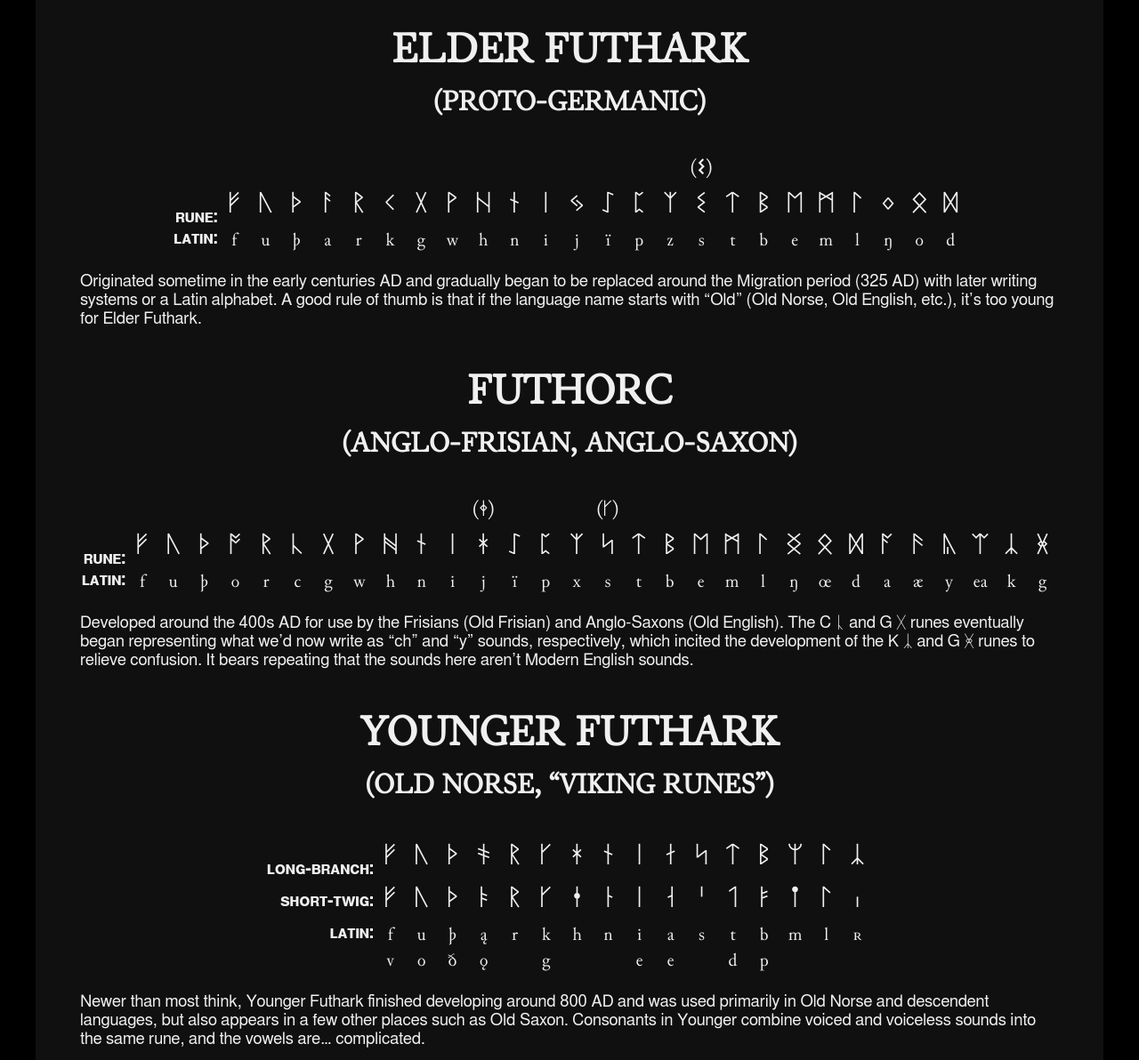
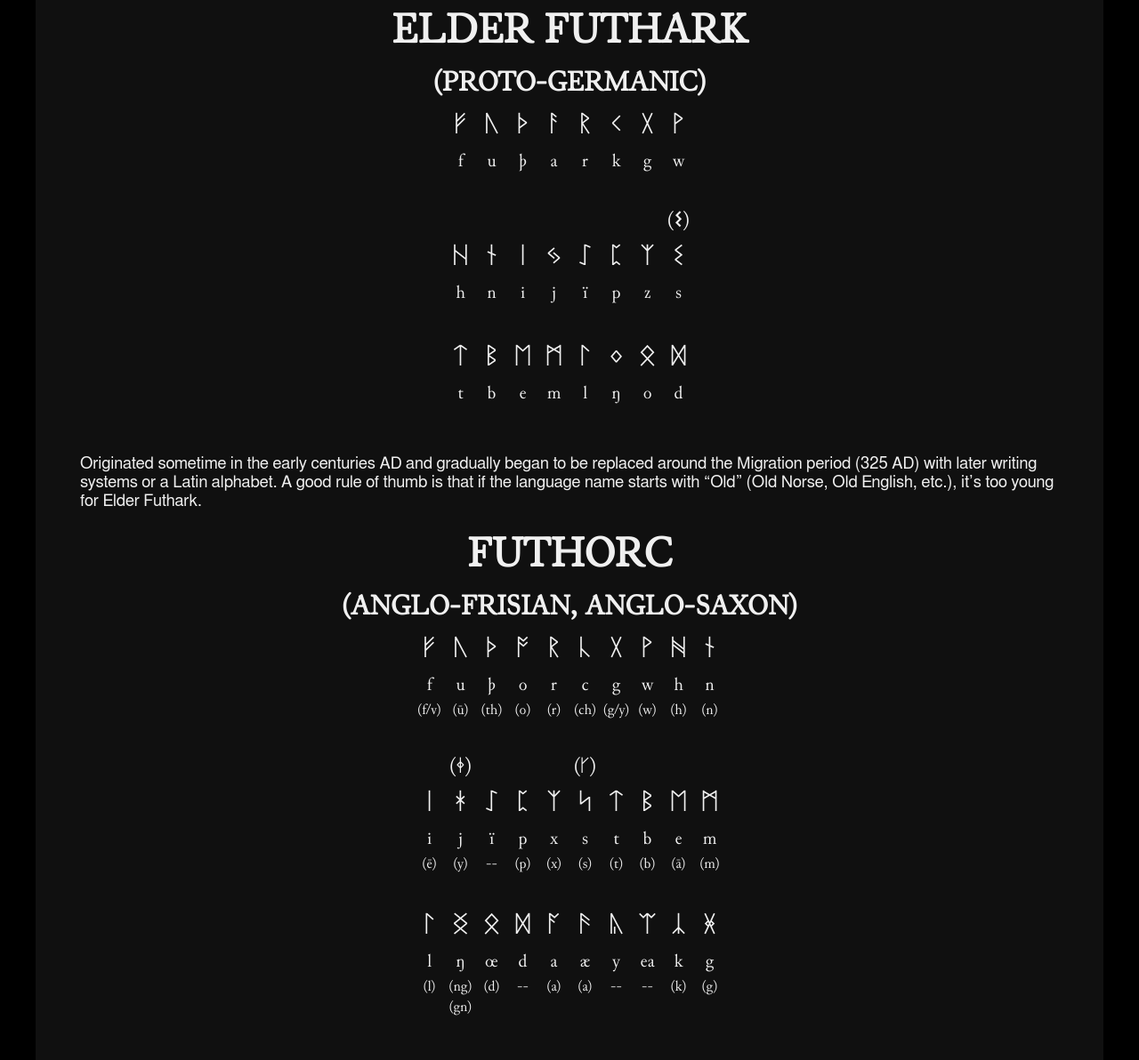
Before and after one commit to JeremiahEWilliams/jeremiahewilliams.github.io, a plain HTML site: page runeprimer.html in a window 1280 px wide. Shown: the part 280-1472 px from the top of the page at 89% size. Drawn offline with Linux system fonts and the light colour scheme; a web font is replaced by a local one.

Commit message:
breaking down the tables

```diff
--- a/runeprimer.html
+++ b/runeprimer.html
@@ -17,14 +17,20 @@
       }
       h1{
         font-size: 5em;
+        text-align: center;
+        margin: auto;
         margin-bottom: 0;
       }
       h2{
         font-size: 3em;
+        text-align: center;
+        margin: auto;
         margin-bottom: 0;
       }
       h3{
         font-size: 2em;
+        text-align: center;
+        margin: auto;
         margin-top: 0;
       }
       p{
@@ -32,9 +38,11 @@
       }
 
       div.bodycont{
+         margin: auto;
          width: 1100px;
          padding-left: 50px; padding-right: 50px;
          background-color: #101010;
+         text-align: center;
       }
 
       p.description{
@@ -43,6 +51,10 @@
         text-align: left;
       }
 
+      table{
+        margin: auto;
+        padding-bottom: 2em;
+      }
       td{
         text-align: center;
         padding: 0; margin: 0;
@@ -56,6 +68,9 @@
       tr.translitrow{
         vertical-align: top;
       }
+      tr.englishrow{
+        vertical-align: top;
+      }
       td.runecell{
         font-size: 2em;
         width: 33px;
@@ -65,9 +80,7 @@
       }
       td.rowlabel{
         text-align: right;
-        font-variant: small-caps;
-        font-weight: bold;
-        font-size: 1.25em;
+        font-size: 1em;
         font-family: freesans, sans-serif;
       }
       td.translitcell{
@@ -77,7 +90,6 @@
   </head>
 
   <body>
-    <center>
     <div class="bodycont" id="bodycont">
       <h1>RUNES</h1>
 
@@ -91,11 +103,8 @@
         <h2>ELDER FUTHARK</h2>
         <h3>(PROTO-GERMANIC)</h3>
 
-        <table class="runetable" id="elderfuthark">
+        <table class="runetable" id="elderfuthark1">
           <tr class="runerow">
-            <td class="rowlabel">
-              rune:
-            </td>
             <td class="runecell">
               &#x16a0;
             </td>
@@ -120,6 +129,37 @@
             <td class="runecell">
               &#x16b9;
             </td>
+          </tr>
+          <tr class="translitrow">
+            <td class="translitcell">
+              f
+            </td>
+            <td class="translitcell">
+              u
+            </td>
+            <td class="translitcell">
+              &thorn;
+            </td>
+            <td class="translitcell">
+              a
+            </td>
+            <td class="translitcell">
+              r
+            </td>
+            <td class="translitcell">
+              k
+            </td>
+            <td class="translitcell">
+              g
+            </td>
+            <td class="translitcell">
+              w
+            </td>
+          </tr>
+        </table>
+
+        <table class="runetable" id="elderfuthark2">
+          <tr class="runerow">
             <td class="runecell">
               &#x16ba;
             </td>
@@ -144,6 +184,37 @@
             <td class="runecell">
               <span class="runealt">(&#x10314;)</span><br />&#x16ca;
             </td>
+          </tr>
+          <tr class="translitrow">
+            <td class="translitcell">
+              h
+            </td>
+            <td class="translitcell">
+              n
+            </td>
+            <td class="translitcell">
+              i
+            </td>
+            <td class="translitcell">
+              j
+            </td>
+            <td class="translitcell">
+              &iuml;
+            </td>
+            <td class="translitcell">
+              p
+            </td>
+            <td class="translitcell">
+              z
+            </td>
+            <td class="translitcell">
+              s
+            </td>
+          </tr>
+        </table>
+
+        <table class="runetable" id="elderfuthark3">
+          <tr class="runerow">
             <td class="runecell">
               &#x16cf;
             </td>
@@ -170,57 +241,6 @@
             </td>
           </tr>
           <tr class="translitrow">
-            <td class="rowlabel">
-              latin:
-            </td>
-            <td class="translitcell">
-              f
-            </td>
-            <td class="translitcell">
-              u
-            </td>
-            <td class="translitcell">
-              &thorn;
-            </td>
-            <td class="translitcell">
-              a
-            </td>
-            <td class="translitcell">
-              r
-            </td>
-            <td class="translitcell">
-              k
-            </td>
-            <td class="translitcell">
-              g
-            </td>
-            <td class="translitcell">
-              w
-            </td>
-            <td class="translitcell">
-              h
-            </td>
-            <td class="translitcell">
-              n
-            </td>
-            <td class="translitcell">
-              i
-            </td>
-            <td class="translitcell">
-              j
-            </td>
-            <td class="translitcell">
-              &iuml;
-            </td>
-            <td class="translitcell">
-              p
-            </td>
-            <td class="translitcell">
-              z
-            </td>
-            <td class="translitcell">
-              s
-            </td>
             <td class="translitcell">
               t
             </td>
@@ -248,6 +268,7 @@
           </tr>
         </table>
 
+
         <p class="description">
           Originated sometime in the early centuries AD and gradually began to be replaced around the Migration period (325 AD) with later writing systems or a Latin alphabet. A good rule of thumb is that if the language name starts with “Old” (Old Norse, Old English, etc.), it’s too young for Elder Futhark.
         </p>
@@ -255,11 +276,8 @@
         <h2>FUTHORC</h2>
         <h3>(ANGLO-FRISIAN, ANGLO-SAXON)</h3>
 
-        <table class="runetable" id="futhorc">
+        <table class="runetable" id="futhorc1">
           <tr class="runerow">
-            <td class="rowlabel">
-              rune:
-            </td>
             <td class="runecell">
               &#x16a0;
             </td>
@@ -290,6 +308,75 @@
             <td class="runecell">
               &#x16be;
             </td>
+          </tr>
+          <tr class="translitrow">
+            <td class="translitcell">
+              f
+            </td>
+            <td class="translitcell">
+              u
+            </td>
+            <td class="translitcell">
+              &thorn;
+            </td>
+            <td class="translitcell">
+              o
+            </td>
+            <td class="translitcell">
+              r
+            </td>
+            <td class="translitcell">
+              c
+            </td>
+            <td class="translitcell">
+              g
+            </td>
+            <td class="translitcell">
+              w
+            </td>
+            <td class="translitcell">
+              h
+            </td>
+            <td class="translitcell">
+              n
+            </td>
+          </tr>
+          <tr class="englishrow">
+            <td class="englishcell">
+              (f/v)
+            </td>
+            <td class="englishcell">
+              (&#363;)
+            </td>
+            <td class="englishcell">
+              (th)
+            </td>
+            <td class="englishcell">
+              (o)
+            </td>
+            <td class="englishcell">
+              (r)
+            </td>
+            <td class="englishcell">
+              (ch)
+            </td>
+            <td class="englishcell">
+              (g/y)
+            </td>
+            <td class="englishcell">
+              (w)
+            </td>
+            <td class="englishcell">
+              (h)
+            </td>
+            <td class="englishcell">
+              (n)
+            </td>
+          </tr>
+        </table>
+
+        <table class="runetable" id="futhorc2">
+          <tr class="runerow">
             <td class="runecell">
               &#x16c1;
             </td>
@@ -320,6 +407,75 @@
             <td class="runecell">
               &#x16d7;
             </td>
+          </tr>
+          <tr class="translitrow">
+            <td class="translitcell">
+              i
+            </td>
+            <td class="translitcell">
+              j
+            </td>
+            <td class="translitcell">
+              &iuml;
+            </td>
+            <td class="translitcell">
+              p
+            </td>
+            <td class="translitcell">
+              x
+            </td>
+            <td class="translitcell">
+              s
+            </td>
+            <td class="translitcell">
+              t
+            </td>
+            <td class="translitcell">
+              b
+            </td>
+            <td class="translitcell">
+              e
+            </td>
+            <td class="translitcell">
+              m
+            </td>
+          </tr>
+          <tr class="englishrow">
+            <td class="englishcell">
+              (&#275;)
+            </td>
+            <td class="englishcell">
+              (y)
+            </td>
+            <td class="englishcell">
+              --
+            </td>
+            <td class="englishcell">
+              (p)
+            </td>
+            <td class="englishcell">
+              (x)
+            </td>
+            <td class="englishcell">
+              (s)
+            </td>
+            <td class="englishcell">
+              (t)
+            </td>
+            <td class="englishcell">
+              (b)
+            </td>
+            <td class="englishcell">
+              (&#257;)
+            </td>
+            <td class="englishcell">
+              (m)
+            </td>
+          </tr>
+        </table>
+
+        <table class="runetable" id="futhorc3">
+          <tr class="runerow">
             <td class="runecell">
               &#x16da;
             </td>
@@ -352,69 +508,6 @@
             </td>
           </tr>
           <tr class="translitrow">
-            <td class="rowlabel">
-              latin:
-            </td>
-            <td class="translitcell">
-              f
-            </td>
-            <td class="translitcell">
-              u
-            </td>
-            <td class="translitcell">
-              &thorn;
-            </td>
-            <td class="translitcell">
-              o
-            </td>
-            <td class="translitcell">
-              r
-            </td>
-            <td class="translitcell">
-              c
-            </td>
-            <td class="translitcell">
-              g
-            </td>
-            <td class="translitcell">
-              w
-            </td>
-            <td class="translitcell">
-              h
-            </td>
-            <td class="translitcell">
-              n
-            </td>
-            <td class="translitcell">
-              i
-            </td>
-            <td class="translitcell">
-              j
-            </td>
-            <td class="translitcell">
-              &iuml;
-            </td>
-            <td class="translitcell">
-              p
-            </td>
-            <td class="translitcell">
-              x
-            </td>
-            <td class="translitcell">
-              s
-            </td>
-            <td class="translitcell">
-              t
-            </td>
-            <td class="translitcell">
-              b
-            </td>
-            <td class="translitcell">
-              e
-            </td>
-            <td class="translitcell">
-              m
-            </td>
             <td class="translitcell">
               l
             </td>
@@ -446,6 +539,38 @@
               g
             </td>
           </tr>
+          <tr class="englishrow">
+            <td class="englishcell">
+              (l)
+            </td>
+            <td class="englishcell">
+              (ng)<br />(gn)
+            </td>
+            <td class="englishcell">
+              (d)
+            </td>
+            <td class="englishcell">
+              --
+            </td>
+            <td class="englishcell">
+              (a)
+            </td>
+            <td class="englishcell">
+              (a)
+            </td>
+            <td class="englishcell">
+              --
+            </td>
+            <td class="englishcell">
+              --
+            </td>
+            <td class="englishcell">
+              (k)
+            </td>
+            <td class="englishcell">
+              (g)
+            </td>
+          </tr>
         </table>
 
         <p class="description">
@@ -455,11 +580,8 @@
         <h2>YOUNGER FUTHARK</h2>
         <h3>(OLD NORSE, “VIKING RUNES”)</h3>
 
-        <table class="runetable" id="futhorc">
+        <table class="runetable" id="youngerfuthark1">
           <tr class="runerow" id="longbranch">
-            <td class="rowlabel">
-              long-branch:
-            </td>
             <td class="runecell">
               &#x16a0;
             </td>
@@ -478,41 +600,8 @@
             <td class="runecell">
               &#x16b4;
             </td>
-            <td class="runecell">
-              &#x16bc;
-            </td>
-            <td class="runecell">
-              &#x16be;
-            </td>
-            <td class="runecell">
-            &#x16c1;
-              </td>
-              <td class="runecell">
-            &#x16c5;
-              </td>
-              <td class="runecell">
-            &#x16cb;
-              </td>
-              <td class="runecell">
-            &#x16cf;
-              </td>
-              <td class="runecell">
-            &#x16d2;
-              </td>
-              <td class="runecell">
-            &#x16d8;
-              </td>
-              <td class="runecell">
-            &#x16da;
-              </td>
-              <td class="runecell">
-            &#x16e3;
-              </td>
             </tr>
           <tr id="shorttwig" class="runerow">
-            <td class="rowlabel">
-              short-twig:
-            </td>
             <td class="runecell">
               &#x16a0;
             </td>
@@ -531,41 +620,8 @@
             <td class="runecell">
               &#x16b4;
             </td>
-              <td class="runecell">
-            &#x16bd;
-              </td>
-              <td class="runecell">
-            &#x16bf;
-              </td>
-              <td class="runecell">
-            &#x16c1;
-              </td>
-              <td class="runecell">
-            &#x16c6;
-              </td>
-              <td class="runecell">
-            &#x16cc;
-              </td>
-              <td class="runecell">
-            &#x16d0;
-              </td>
-              <td class="runecell">
-            &#x16d3;
-              </td>
-              <td class="runecell">
-            &#x16d9;
-              </td>
-              <td class="runecell">
-            &#x16da;
-              </td>
-              <td class="runecell">
-            &#x16e7;
-              </td>
           </tr>
           <tr class="translitrow">
-            <td class="rowlabel">
-              latin:
-            </td>
             <td class="translitcell">
               f<br />v
             </td>
@@ -584,6 +640,45 @@
             <td class="translitcell">
               k<br />g
             </td>
+          </tr>
+          </table>
+
+        <table class="runetable" id="youngerfuthark2">
+          <tr class="runerow" id="longbranch">
+            <td class="runecell">
+              &#x16bc;
+            </td>
+            <td class="runecell">
+              &#x16be;
+            </td>
+            <td class="runecell">
+              &#x16c1;
+            </td>
+            <td class="runecell">
+              &#x16c5;
+            </td>
+            <td class="runecell">
+              &#x16cb;
+            </td>
+          </tr>
+          <tr id="shorttwig" class="runerow">
+            <td class="runecell">
+              &#x16bd;
+            </td>
+            <td class="runecell">
+              &#x16bf;
+            </td>
+            <td class="runecell">
+              &#x16c1;
+            </td>
+            <td class="runecell">
+              &#x16c6;
+            </td>
+            <td class="runecell">
+              &#x16cc;
+            </td>
+          </tr>
+          <tr class="translitrow">
             <td class="translitcell">
               h
             </td>
@@ -599,6 +694,45 @@
             <td class="translitcell">
               s
             </td>
+          </tr>
+        </table>
+
+        <table class="runetable" id="youngerfuthark3">
+          <tr class="runerow" id="longbranch">
+            <td class="runecell">
+              &#x16cf;
+            </td>
+            <td class="runecell">
+              &#x16d2;
+            </td>
+            <td class="runecell">
+              &#x16d8;
+            </td>
+            <td class="runecell">
+              &#x16da;
+            </td>
+            <td class="runecell">
+              &#x16e3;
+            </td>
+          </tr>
+          <tr id="shorttwig" class="runerow">
+              <td class="runecell">
+                &#x16d0;
+              </td>
+              <td class="runecell">
+                &#x16d3;
+              </td>
+              <td class="runecell">
+                &#x16d9;
+              </td>
+              <td class="runecell">
+                &#x16da;
+              </td>
+              <td class="runecell">
+                &#x16e7;
+              </td>
+          </tr>
+          <tr class="translitrow">
             <td class="translitcell">
               t<br />d
             </td>
@@ -624,11 +758,8 @@
         <h2>FUTHORK</h2>
         <h3>(MEDIEVAL RUNES)</h3>
 
-        <table class="runetable" id="futhork">
+        <table class="runetable" id="futhork1">
           <tr class="runerow">
-            <td class="rowlabel">
-              rune:
-            </td>
             <td class="runecell">
               &#x16c6;
             </td>
@@ -659,6 +790,43 @@
             <td class="runecell">
               &#x16bc;
             </td>
+          </tr>
+          <tr class="translitrow">
+            <td class="translitcell">
+              a
+            </td>
+            <td class="translitcell">
+              b
+            </td>
+            <td class="translitcell">
+              c
+            </td>
+            <td class="translitcell">
+              d
+            </td>
+            <td class="translitcell">
+              &thorn;
+            </td>
+            <td class="translitcell">
+              &eth;
+            </td>
+            <td class="translitcell">
+              e
+            </td>
+            <td class="translitcell">
+              f
+            </td>
+            <td class="translitcell">
+              g
+            </td>
+            <td class="translitcell">
+              h
+            </td>
+         </tr>
+       </table>
+
+        <table class="runetable" id="futhork2">
+          <tr class="runerow">
             <td class="runecell">
               &#x16c1;
             </td>
@@ -690,6 +858,43 @@
               &#x16cb;<br />
               &#x16cc;
             </td>
+          </tr>
+          <tr class="translitrow">
+            <td class="translitcell">
+              i
+            </td>
+            <td class="translitcell">
+              k
+            </td>
+            <td class="translitcell">
+              l
+            </td>
+            <td class="translitcell">
+              m
+            </td>
+            <td class="translitcell">
+              n
+            </td>
+            <td class="translitcell">
+              o
+            </td>
+            <td class="translitcell">
+              p
+            </td>
+            <td class="translitcell">
+              q
+            </td>
+            <td class="translitcell">
+              r
+            </td>
+            <td class="translitcell">
+              s
+            </td>
+         </tr>
+       </table>
+
+        <table class="runetable" id="futhork3">
+          <tr class="runerow">
             <td class="runecell">
               &#x16d0;
             </td>
@@ -722,69 +927,6 @@
             </td>
           </tr>
           <tr class="translitrow">
-            <td class="rowlabel">
-              latin:
-            </td>
-            <td class="translitcell">
-              a
-            </td>
-            <td class="translitcell">
-              b
-            </td>
-            <td class="translitcell">
-              c
-            </td>
-            <td class="translitcell">
-              d
-            </td>
-            <td class="translitcell">
-              &thorn;
-            </td>
-            <td class="translitcell">
-              &eth;
-            </td>
-            <td class="translitcell">
-              e
-            </td>
-            <td class="translitcell">
-              f
-            </td>
-            <td class="translitcell">
-              g
-            </td>
-            <td class="translitcell">
-              h
-            </td>
-            <td class="translitcell">
-              i
-            </td>
-            <td class="translitcell">
-              k
-            </td>
-            <td class="translitcell">
-              l
-            </td>
-            <td class="translitcell">
-              m
-            </td>
-            <td class="translitcell">
-              n
-            </td>
-            <td class="translitcell">
-              o
-            </td>
-            <td class="translitcell">
-              p
-            </td>
-            <td class="translitcell">
-              q
-            </td>
-            <td class="translitcell">
-              r
-            </td>
-            <td class="translitcell">
-              s
-            </td>
             <td class="translitcell">
               t
             </td>
@@ -819,6 +961,5 @@
           Towards the end of the Viking Age (around 1000 AD), someone started using dots to distinguish the consonants in Younger Futhark and it gradually mutated into giving each sound a distinct character, thus solving all that confusion. It was used in many descendent languages of Old Norse, and was eventually replaced by the Latin alphabet.
         </p>
     </div>
-    </center>
   </body>
 </html>
```
Lines whose indentation alone changed are shown as unchanged.
